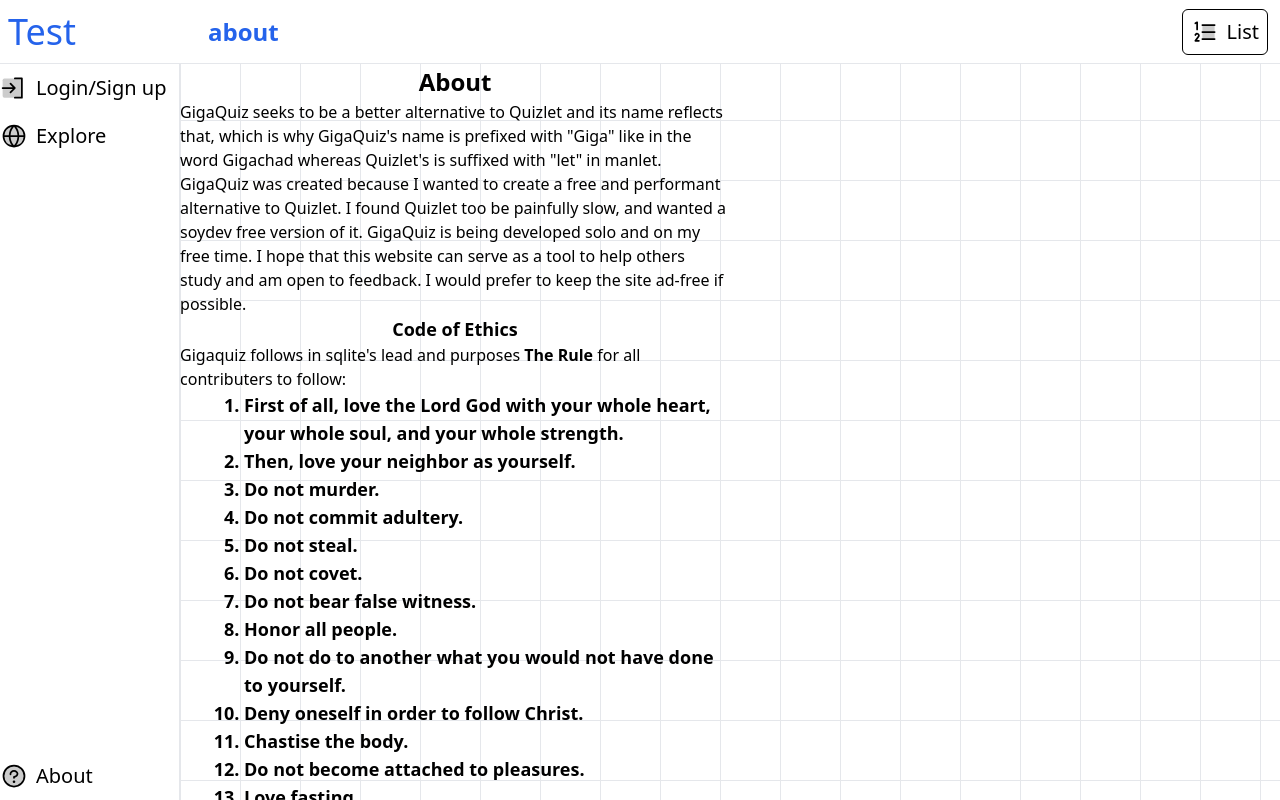
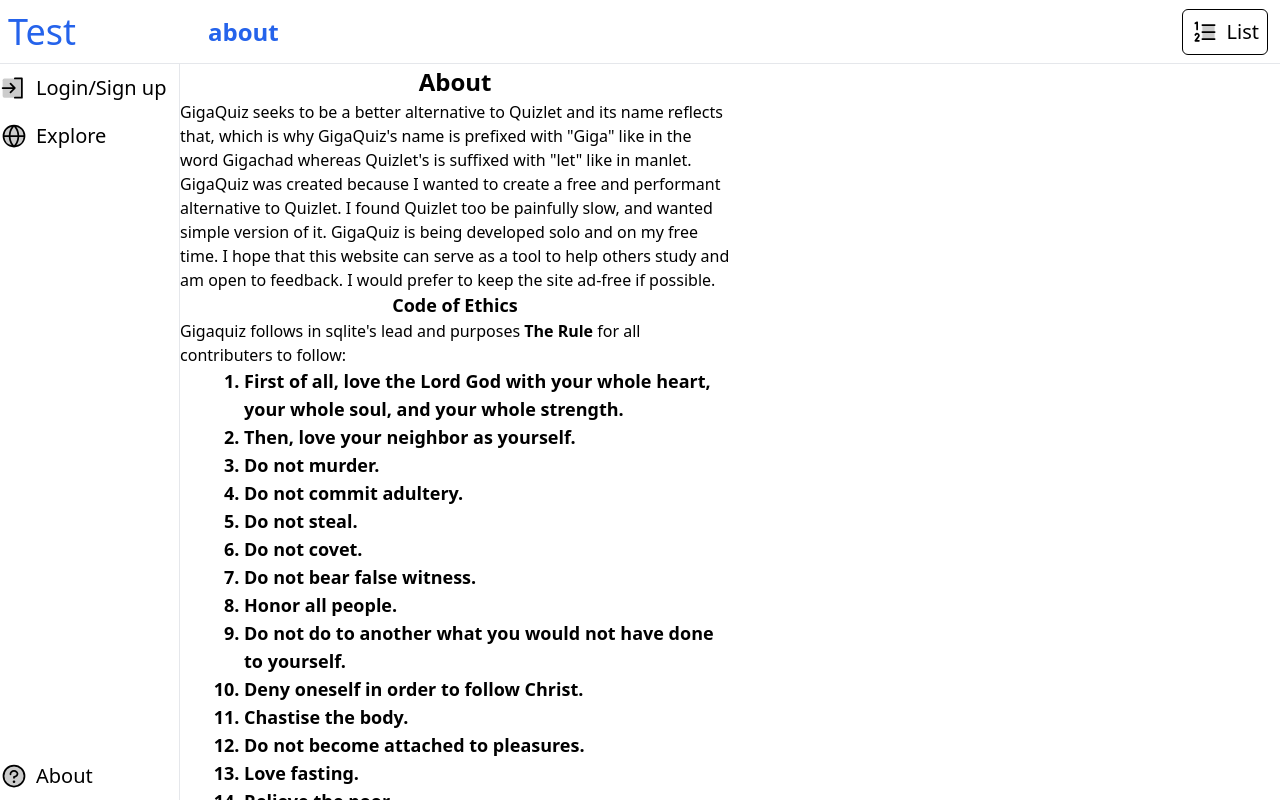
Before and after one commit to marko-kreso/flash-quiz, a Nuxt app: page /about in a window 1280 px wide. Built offline with nearby package versions, Linux system fonts and the light colour scheme.

Commit message:
improved about

```diff
--- a/pages/about.vue
+++ b/pages/about.vue
@@ -4,9 +4,9 @@
       <h1>About</h1>
     </div>
     <p>
-    GigaQuiz seeks to be a better alternative to Quizlet and its name reflects that, which is why GigaQuiz's name is prefixed with "Giga" like in the word Gigachad whereas Quizlet's is suffixed with "let" in manlet.
+    GigaQuiz seeks to be a better alternative to Quizlet and its name reflects that, which is why GigaQuiz's name is prefixed with "Giga" like in the word Gigachad whereas Quizlet's is suffixed with "let" like in manlet.
     GigaQuiz was created because I wanted to create a free and performant alternative to Quizlet.
-    I found Quizlet too be painfully slow, and wanted a soydev free version of it.
+    I found Quizlet too be painfully slow, and wanted simple version of it.
     GigaQuiz is being developed solo and on my free time.
     I hope that this website can serve as a tool to help others study and am open to feedback. I would prefer to keep the site
     ad-free if possible.
@@ -111,4 +111,7 @@
   font-weight: bold;
   font-size: large;
 }
+main{
+  background-image: none;
+}
 </style>
```
